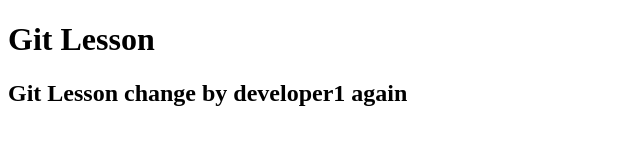
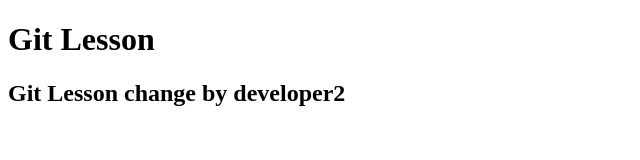
Before and after one commit to IamIronMan2023/sample-git-repo-new, a plain HTML site: page index.html in a window 1280 px wide. Shown: the whole page, without its empty margins (0-640 px from the left). Drawn offline with Linux system fonts and the light colour scheme.

Commit message:
Edit line 12 in index.html

```diff
--- a/index.html
+++ b/index.html
@@ -9,7 +9,7 @@
 
 <body>
     <h1>Git Lesson</h1>
-    <h2>Git Lesson change by developer1 again</h2>
+    <h2>Git Lesson change by developer2</h2>
 
 </body>
 
```
